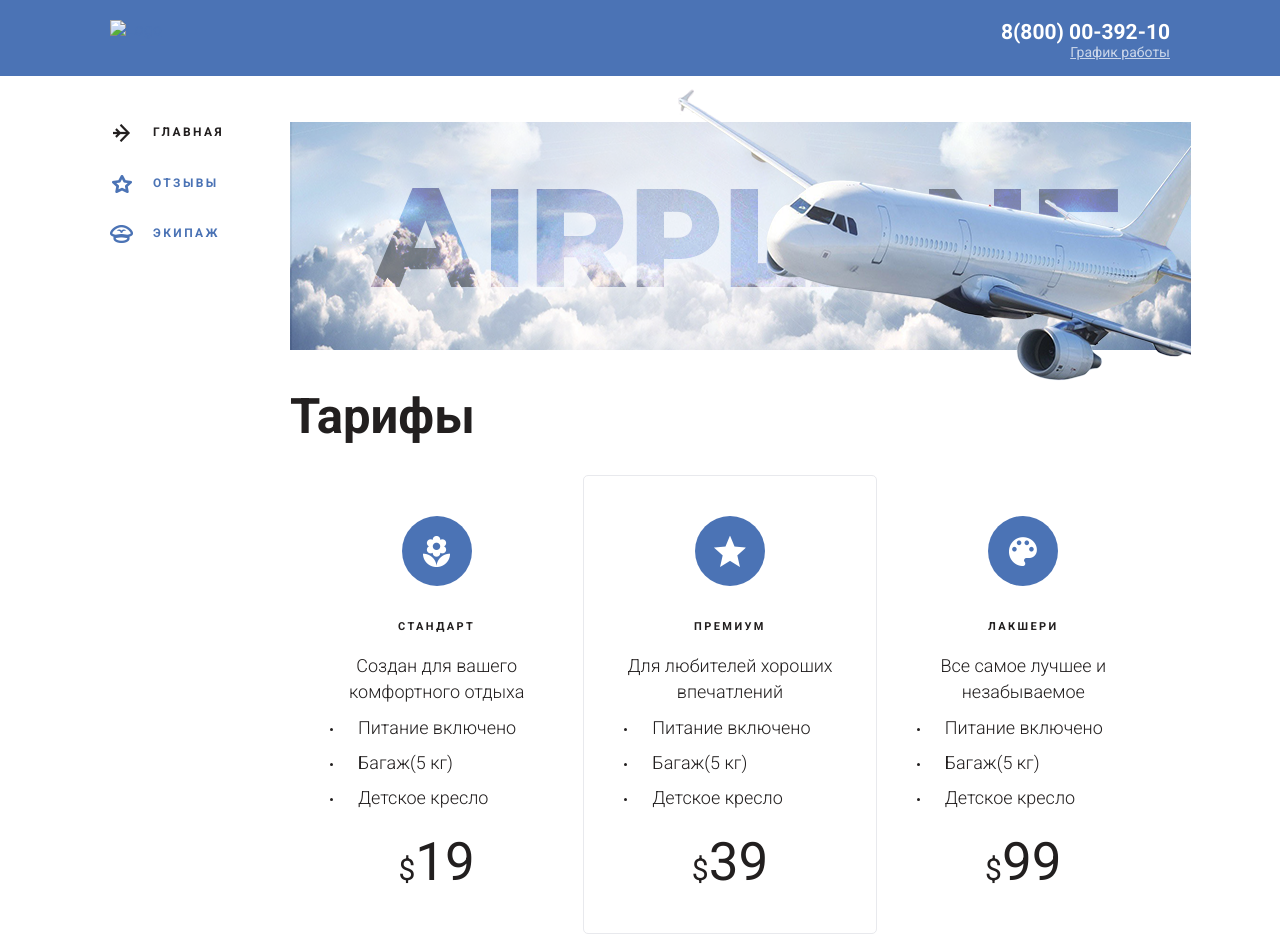
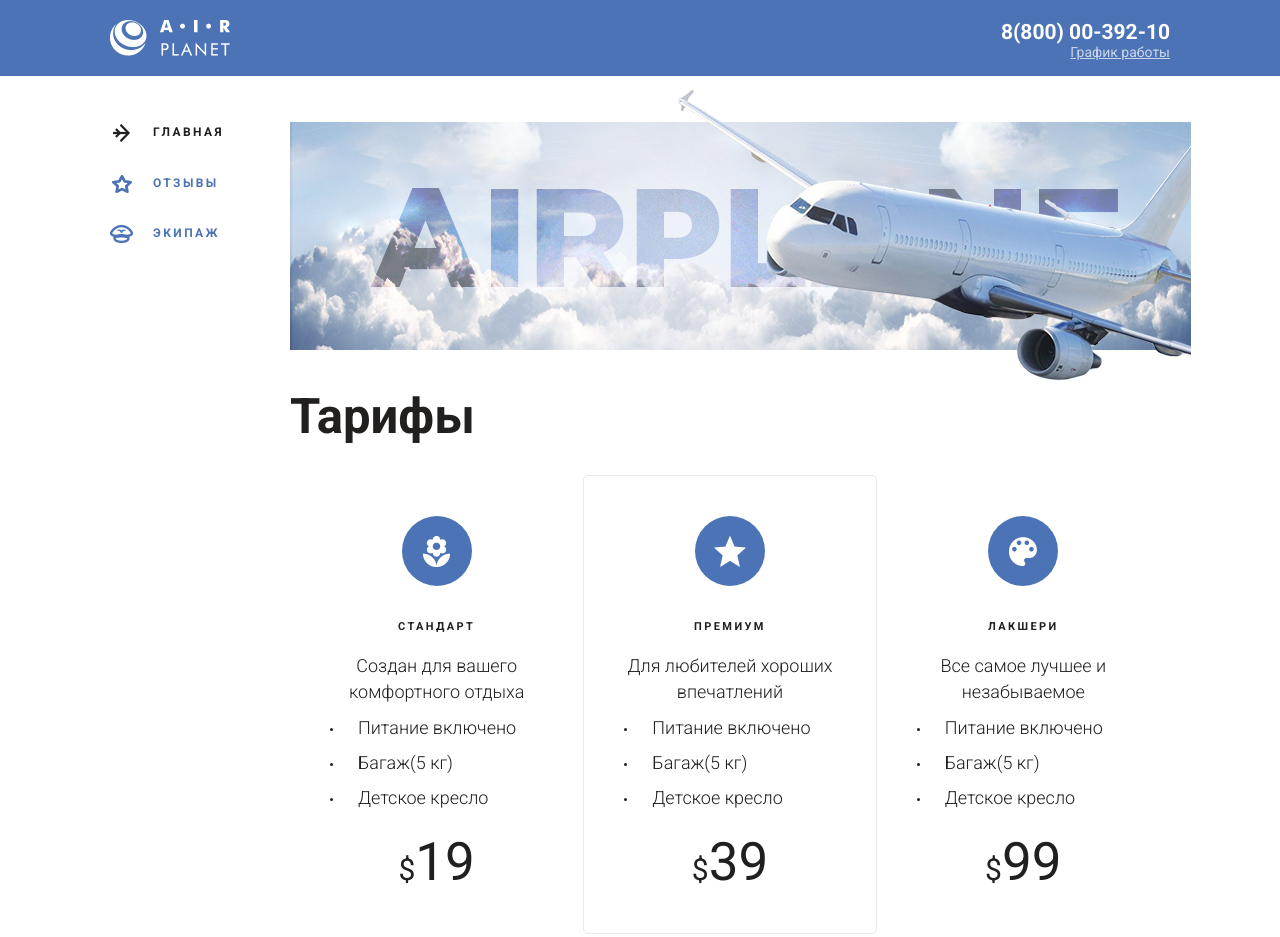
Before and after one commit to NeveroffDev/loftschool_course_1, a website: page index.html in a window 1280 px wide. Shown: the top 937 px of the page. Drawn offline with Linux system fonts and the light colour scheme; files that its build step writes are made by us from their sources; the site is published under a folder, as on GitHub Pages, so addresses that start at the root find nothing.

Commit message:
Add 1st page fix2

```diff
--- a/index.html
+++ b/index.html
@@ -15,7 +15,7 @@
     <header class="header">
         <div class="container">
             <a href="/" class="logo">
-                <img src="/img/logo_header.png" alt="Logo" class="logo__img">
+                <img src="./img/logo_header.png" alt="Logo" class="logo__img">
             </a>
 
             <address class="contacts">
```
Also changed, not shown: build/index.html.
